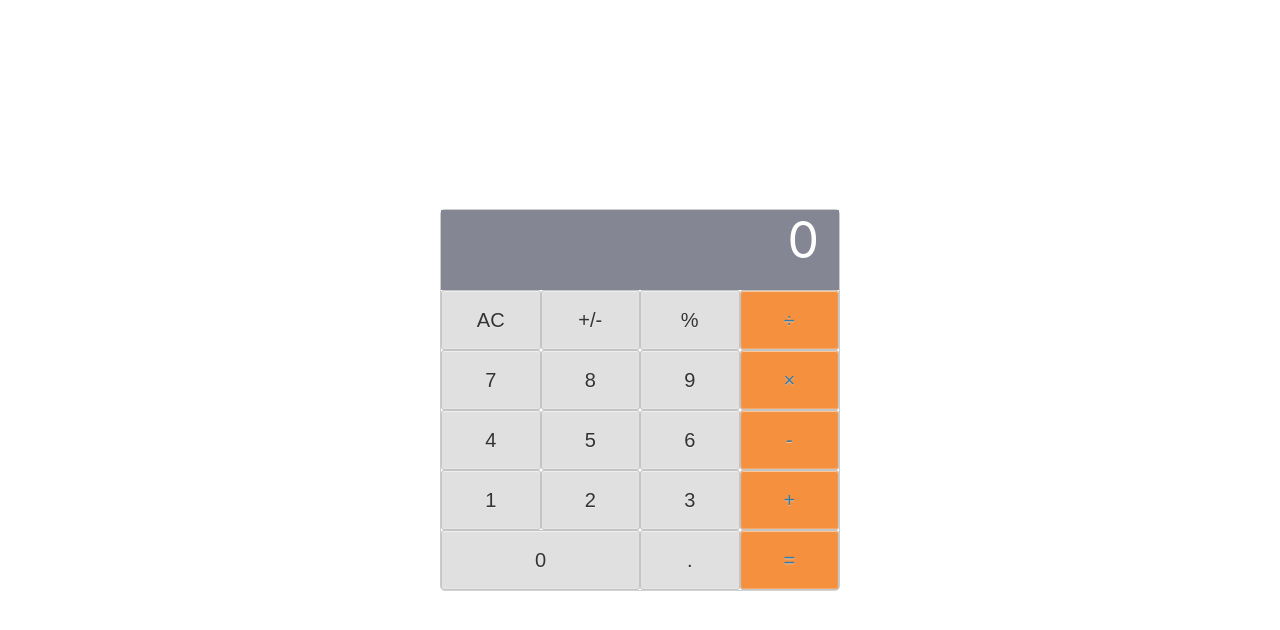
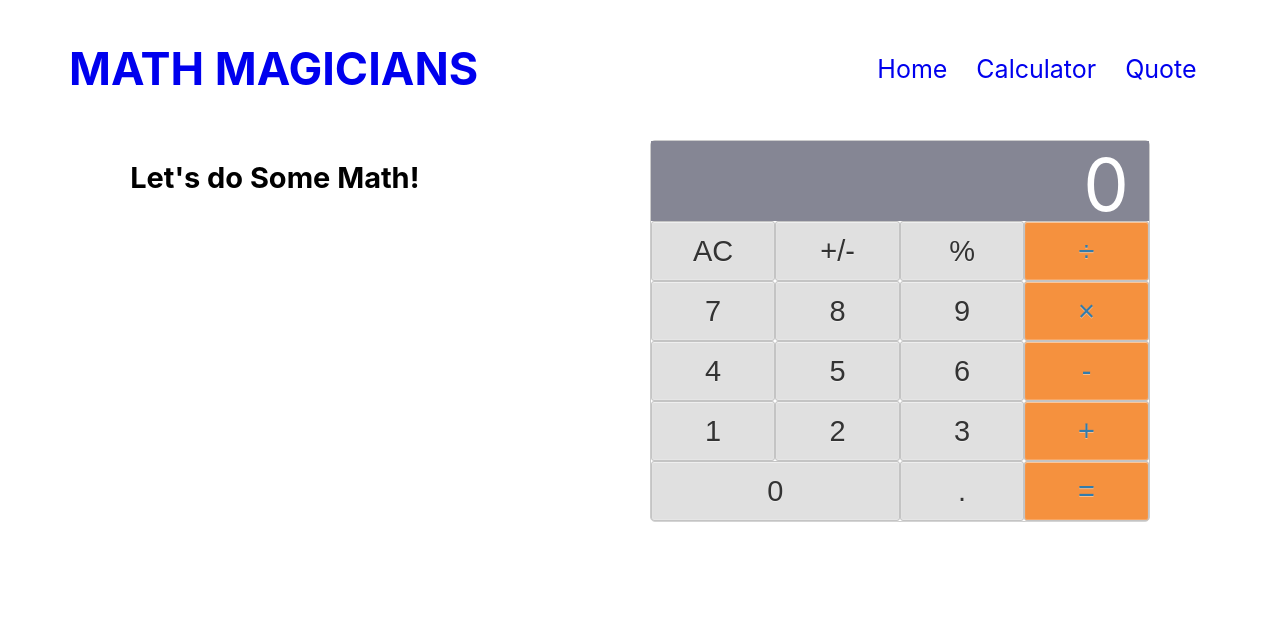
Before and after one commit to fitz95/Math-Magicians, a React (Create React App) app: page /calculator in a window 1280 px wide. Shown: the top 630 px of the page. Built offline with nearby package versions, Linux system fonts and the light colour scheme.

Commit message:
add the router Feature to the App

```diff
--- a/package.json
+++ b/package.json
@@ -9,6 +9,8 @@
     "big.js": "^6.2.1",
     "react": "^18.2.0",
     "react-dom": "^18.2.0",
+    "react-icons": "^4.7.1",
+    "react-router-dom": "^6.8.1",
     "react-scripts": "5.0.1",
     "web-vitals": "^2.1.4"
   },
--- a/src/App.css
+++ b/src/App.css
@@ -1,12 +1,15 @@
 html {
-  font-size: 62.5%;
+  font-size: 90.5%;
   box-sizing: border-box;
+  margin-right: 5%;
+  margin-left: 5%;
 }
 
 *,
 *::before,
 *::after {
-  margin: 0;
+  margin-right: 0;
+  margin-left: 0;
   padding: 0;
   box-sizing: inherit;
 }
@@ -50,3 +53,18 @@ html {
     transform: rotate(360deg);
   }
 }
+
+.mainhome {
+  font-size: 22px;
+}
+
+.caldiv {
+  display: flex;
+  justify-content: center;
+  column-gap: 20%;
+  align-items: flex-start;
+}
+
+.quotediv {
+  margin-top: 30vh;
+}
--- a/src/App.js
+++ b/src/App.js
@@ -1,11 +1,17 @@
+import { Routes, Route } from 'react-router-dom';
 import './App.css';
-import CalculatorUi from './components/Calculator';
+// import CalculatorUi from './components/Calculator';
+import Home from './routes/Home';
+import Calculator from './routes/Calculator';
+import Quote from './routes/Quote';
 
 function App() {
   return (
-    <div className="App">
-      <CalculatorUi />
-    </div>
+    <Routes>
+      <Route path="/" element={<Home />} />
+      <Route path="calculator" element={<Calculator />} />
+      <Route path="quote" element={<Quote />} />
+    </Routes>
   );
 }
 
--- a/src/components/Calculator.css
+++ b/src/components/Calculator.css
@@ -1,11 +1,11 @@
 .calculator {
   border: 1px solid #ccc;
   border-radius: 5px;
-  position: absolute;
+  /* position: absolute;
   top: 50%;
   left: 50%;
-  transform: translate(-50%, -50%);
-  width: 400px;
+  transform: translate(-50%, -50%); */
+  width: 500px;
 }
 
 .calculator-screen {
--- a/src/index.js
+++ b/src/index.js
@@ -1,5 +1,6 @@
 import React from 'react';
 import ReactDOM from 'react-dom/client';
+import { BrowserRouter } from 'react-router-dom';
 import './index.css';
 import App from './App';
 import reportWebVitals from './reportWebVitals';
@@ -7,7 +8,9 @@ import reportWebVitals from './reportWebVitals';
 const root = ReactDOM.createRoot(document.getElementById('root'));
 root.render(
   <React.StrictMode>
-    <App />
+    <BrowserRouter>
+      <App />
+    </BrowserRouter>
   </React.StrictMode>,
 );
 
--- a/src/routes/Calculator.jsx
+++ b/src/routes/Calculator.jsx
@@ -6,7 +6,7 @@ function Calculator() {
     <>
       <Navbar />
       <div className="caldiv">
-        <h1>Lets do Some Maths</h1>
+        <h1>Let&apos;s do Some Math!</h1>
         <CalculatorUi />
       </div>
     </>
--- a/src/routes/Home.jsx
+++ b/src/routes/Home.jsx
@@ -20,8 +20,14 @@ function Home() {
             calculations such as addition, subtraction, multiplication, and
             division
             <br />
-            • Get Fsat results and promptly
             <br />
+            • Get Fast results and promptly
+            <br />
+            <br />
+            • Display screen to see all Calculations
+            <br />
+            <br />
+            • Nice Calculator UI
           </p>
         </div>
       </div>
```
Also changed, not shown: 1 other file (tests, documents, lock files or other folders).
